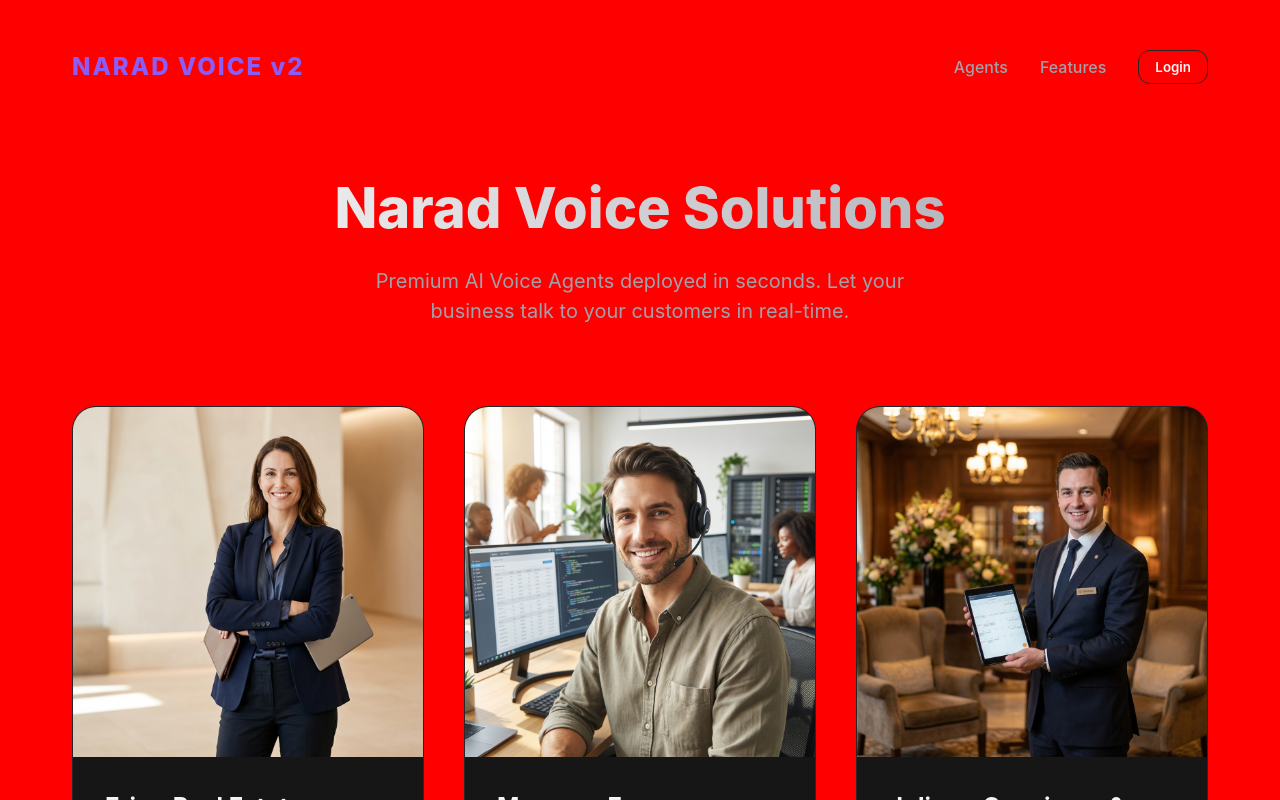
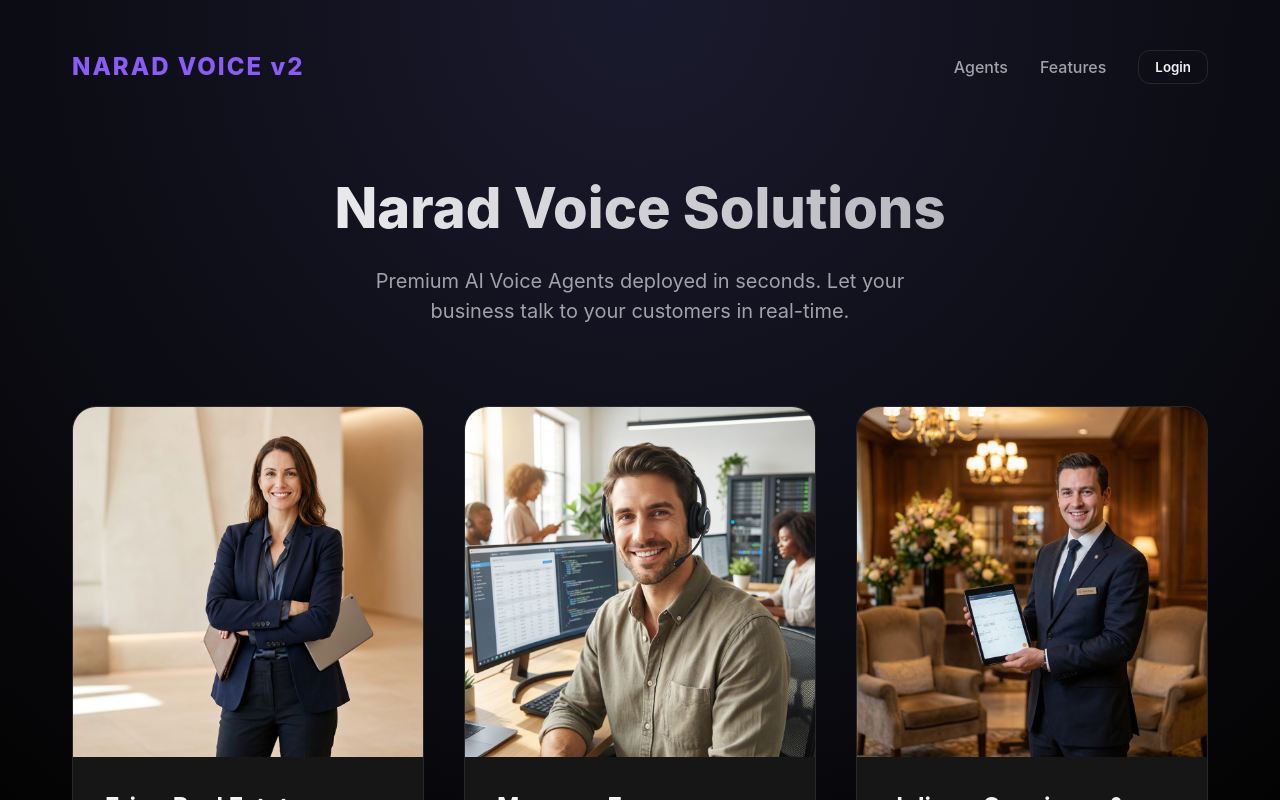
Before and after one commit to Naaraka/Swedenvoice, a React (Vite) app: page / in a window 1280 px wide. Shown: the top 800 px of the page. Built offline with nearby package versions, Linux system fonts and the light colour scheme.

Commit message:
Polish: Restore premium dark aesthetic with gradient background

```diff
--- a/src/App.css
+++ b/src/App.css
@@ -1,8 +1,8 @@
 :root {
   --primary: #8b5cf6;
   --primary-hover: #a78bfa;
-  --bg: #ff0000;
-  /* FORCE RED BACKGROUND FOR VERIFICATION */
+  --bg: #030303;
+  --bg-gradient: radial-gradient(circle at 50% 0%, #1a1a2e 0%, #030303 100%);
   --card-bg: #161617;
   --text: #f4f4f5;
   --text-muted: #a1a1aa;
@@ -19,10 +19,12 @@
 
 body {
   font-family: 'Inter', system-ui, -apple-system, sans-serif;
-  background-color: var(--bg);
+  background: var(--bg-gradient);
+  background-attachment: fixed;
   color: var(--text);
   line-height: 1.5;
   -webkit-font-smoothing: antialiased;
+  min-height: 100vh;
 }
 
 .app {
```
